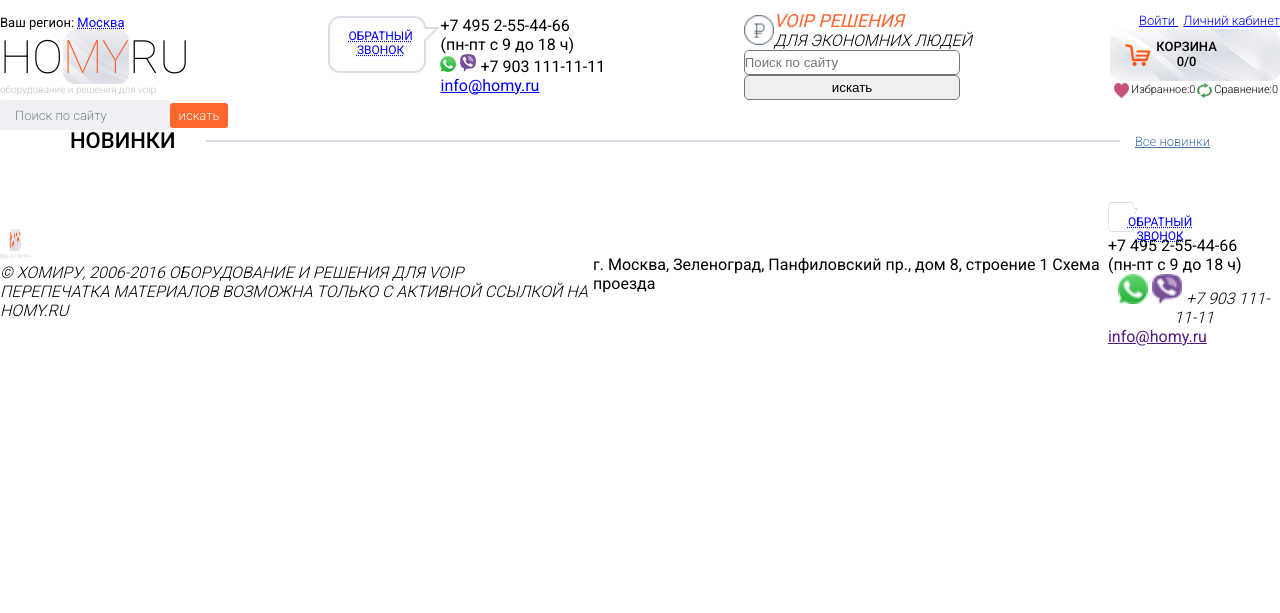
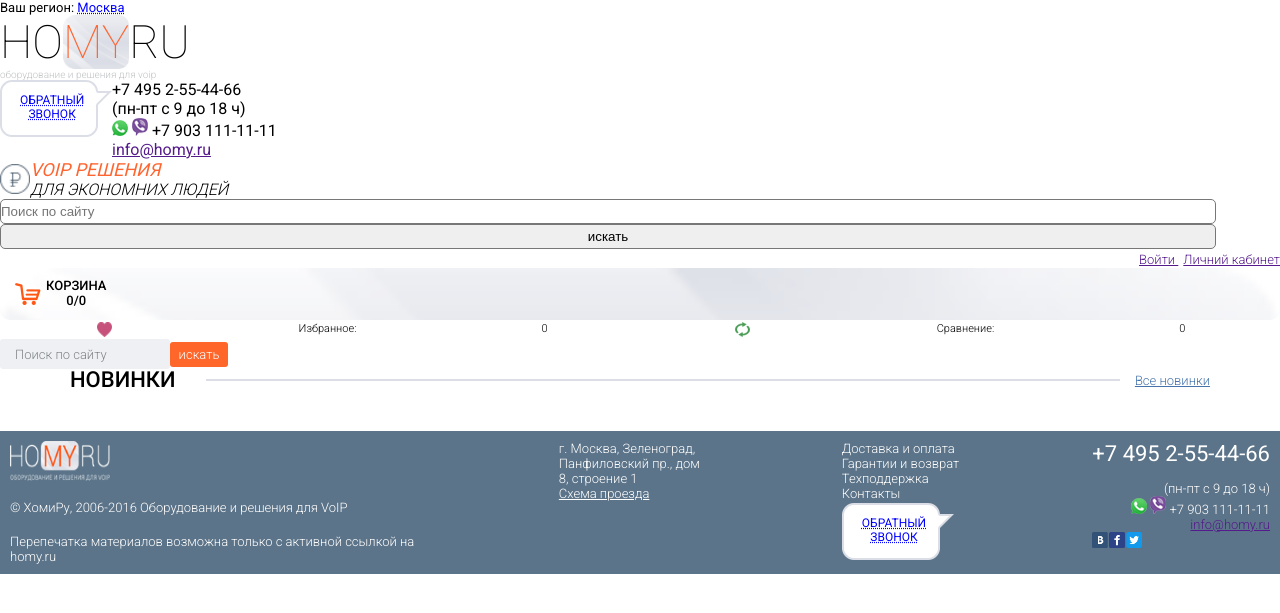
Before and after one commit to stas-lyu/clothes, a PHP site: page / in a window 1280 px wide. Shown: the top 613 px of the page. Run offline with PHP 8.4, Linux system fonts and the light colour scheme.

Commit message:
header/ footer

```diff
--- a/dist/css/main.css
+++ b/dist/css/main.css
@@ -1,19 +1,5 @@
 @import url(https://fonts.googleapis.com/css2?family=Roboto:wght@100;300;400;500;700;900&display=swap);
 @import url(https://fonts.googleapis.com/css2?family=Roboto:wght@300;500&display=swap);
-header {
-  margin-top: 10px;
-  display: flex;
-  flex-wrap: wrap;
-  justify-content: space-between;
-  align-items: center; }
-
-header a {
-  color: blue; }
-
-p {
-  margin: 0;
-  padding: 0; }
-
 .one p {
   margin: 0;
   padding: 0; }
@@ -131,11 +117,79 @@
   height: 15px; }
 
 footer {
-  margin-top: 10px;
   display: flex;
-  flex-wrap: wrap;
+  flex-direction: column;
+  justify-content: space-between; }
+
+.top_footer {
+  padding: 10px;
+  background-color: #5c7489;
+  display: flex;
   justify-content: space-between;
-  align-items: center; }
+  flex-direction: row; }
+
+.one_footer {
+  width: 33%;
+  display: flex;
+  flex-direction: column;
+  justify-content: space-between; }
+
+.one_footer p {
+  color: white;
+  font-size: 13px;
+  font-weight: 300;
+  font-family: 'Roboto', sans-serif;
+  font-size: 13px; }
+
+.one_footer img {
+  width: 100px;
+  height: 40px; }
+
+.two_footer {
+  width: 150px;
+  color: white;
+  font-size: 13px;
+  font-weight: 300;
+  font-family: 'Roboto', sans-serif;
+  font-size: 13px; }
+
+.two_footer a {
+  color: white; }
+
+.three_footer {
+  display: flex;
+  flex-direction: column;
+  justify-content: space-between; }
+
+.three_footer li {
+  list-style: none;
+  color: white;
+  font-size: 13px;
+  font-weight: 300;
+  font-family: 'Roboto', sans-serif;
+  font-size: 13px; }
+
+.three_footer ul {
+  padding: 0;
+  margin: 0; }
+
+.four_footer {
+  display: flex;
+  flex-direction: column;
+  text-align: right;
+  color: white;
+  font-size: 13px;
+  font-weight: 300;
+  font-family: 'Roboto', sans-serif;
+  font-size: 13px; }
+
+.four_footer span {
+  font-size: 22px;
+  font-weight: 400; }
+
+.vk {
+  width: 50px;
+  margin-right: 1px; }
 
 @media screen and (max-width: 980px) {
   header {
--- a/index.html
+++ b/index.html
@@ -24,27 +24,27 @@
         <p>оборудование и решения для voip</p>
     </div>
     <div class="two">
-            <div class="left"><img src="dist/img/bg-a.png" alt=""><a href="">обратный <br> звонок</a></div>
+        <div class="left"><img src="src/img/bg-a.png" alt=""><a href="">обратный <br> звонок</a></div>
         <div class="right">+7 495 2-55-44-66 <br> (пн-пт с 9 до 18 ч) <br>
-                <p> <img src="dist/img/viber.png" alt="">
-                    <img src="dist/img/watts-app.png" alt=""> +7 903 111-11-11
+            <p><img src="src/img/viber.png" alt="">
+                <img src="src/img/watts-app.png" alt=""> +7 903 111-11-11
             </p>
             <a href="">info@homy.ru</a>
         </div>
     </div>
     <div class="three">
-            <div class="top"><img src="dist/img/P.png" alt="">
-                <p> <span>voip решения</span> <br> для экономних людей</p>
+        <div class="top"><img src="src/img/P.png" alt="">
+            <p><span>voip решения</span> <br> для экономних людей</p>
         </div>
         <p><input type="search" name="search" placeholder="Поиск по сайту">
             <input type="submit" value="искать">
         </p>
     </div>
     <div class="four"><a href="" class="exit">Войти </a><a href="">Личний кабинет</a>
-            <p> <img src="dist/img/shop.png" alt="" class="shop"> корзина <br> 0/0</p>
+        <p><img src="src/img/shop.png" alt="" class="shop"> корзина <br> 0/0</p>
 
 
-            <p><img src="dist/img/heart.png" alt=""> Избранное: <span>0</span><img src="dist/img/search.png" alt="">
+        <p><img src="src/img/heart.png" alt=""> Избранное: <span>0</span><img src="src/img/search.png" alt="">
             Сравнение: <span>0</span></p>
 
     </div>
@@ -198,28 +198,34 @@
 </section>
 
 <footer>
-        <div class="top">
+    <div class="top_footer">
         <div class="one_footer">
-                <img src="dist/img/logo copy.png" alt="">
+            <img src="src/img/logo copy.png" alt=""> <br>
             <p>© ХомиРу, 2006-2016 Оборудование и решения для VoIP
 
-                </p>
+            </p> <br>
             <p>Перепечатка материалов возможна только с активной ссылкой на homy.ru</p>
         </div>
         <div class="two_footer">
-                г. Москва, Зеленоград, Панфиловский пр., дом 8, строение 1 Схема проезда
+            г. Москва, Зеленоград, Панфиловский пр., дом 8, строение 1 <br> <a href="">Схема проезда</a>
         </div>
         <div class="three_footer">
-
+            <ul>
+                <li>Доставка и оплата</li>
+                <li>Гарантии и возврат</li>
+                <li>Техподдержка</li>
+                <li> Контакты</li>
+            </ul>
+            <div class="left"><img src="src/img/bg-a.png" alt=""><a href="">обратный <br> звонок</a></div>
         </div>
         <div class="four_footer">
-                <div class="left"><img src="dist/img/bg-a.png" alt=""><a href="">обратный <br> звонок</a></div>
-                <div class="right">+7 495 2-55-44-66 <br> (пн-пт с 9 до 18 ч) <br>
-                    <p> <img src="dist/img/viber.png" alt="">
-                        <img src="dist/img/watts-app.png" alt=""> +7 903 111-11-11
+
+            <span>+7 495 2-55-44-66 </span> <br> (пн-пт с 9 до 18 ч) <br>
+            <p><img src="src/img/viber.png" alt="">
+                <img src="src/img/watts-app.png" alt=""> +7 903 111-11-11
             </p>
             <a href="">info@homy.ru</a>
-                </div>
+            <img src="src/img/vk.png" alt="" class="vk">
         </div>
     </div>
     <div class="bottom">
--- a/src/app.js
+++ b/src/app.js
@@ -12,3 +12,4 @@
 import './js/newProducts.js'
 import './js/form_validator.js'
 import './scss/productModalWindow.scss'
+import './js/cart.js'
--- /dev/null
+++ b/src/js/cart.js
@@ -0,0 +1,3 @@
+class Cart {
+
+}
```
Also changed, not shown: src/scss/header.scss (+83 -20 lines), dist/js/bundle.js, src/img/P.png (added), src/img/bg-a.png (added), src/img/bg-h1.png (added), src/img/bg-shop.png (added), src/img/heart.png (added), src/img/logo copy.png (added), src/img/search.png (added), src/img/shop.png (added), src/img/viber.png (added), src/img/vk.png (added), src/img/watts-app.png (added). Lines whose indentation alone changed are shown as unchanged.
